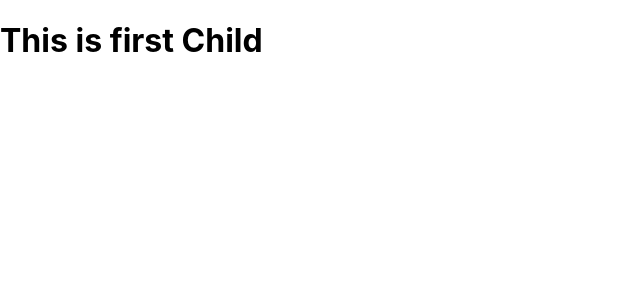
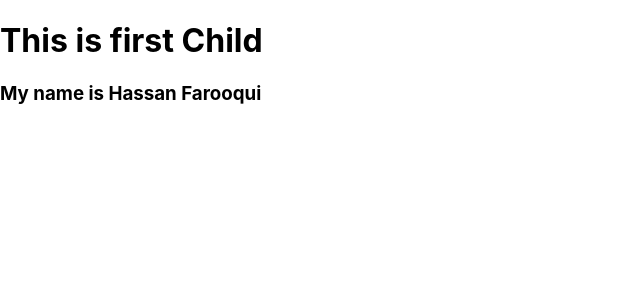
Before and after one commit to HFhassan/myweb, a React (Create React App) app: page / in a window 1280 px wide. Shown: the top 300 px of the page, without its empty margins (0-640 px from the left). Built offline with nearby package versions, Linux system fonts and the light colour scheme.

Commit message:
update index.js

```diff
--- a/src/Child.js
+++ b/src/Child.js
@@ -1,8 +1,11 @@
 import React from 'react';
 
-const  Child = () =>  {
+const  Child = (props) =>  {
     return (
-        <h1>This is first Child</h1>
+        <div>
+            <h1>This is first Child</h1>
+            <h3>My name is {props.name}</h3>
+        </div>
     )
 
 }
--- a/src/Parent.js
+++ b/src/Parent.js
@@ -1,9 +1,9 @@
 import React from 'react';
 import Child from './Child';
 
-const Parent = () => {
+const Parent = (props) => {
     return (
-        <Child />
+        <Child name = {props.name} />
     )
 }
 
--- a/src/index.js
+++ b/src/index.js
@@ -1,15 +1,13 @@
 import React from 'react';
 import ReactDOM from 'react-dom';
 import './index.css';
-import MediaCard from './MediaCard';
-import App from './App';
 import * as serviceWorker from './serviceWorker';
 import Parent from './Parent';
 
 
 ReactDOM.render(
   <React.StrictMode>
-    <Parent />
+    <Parent name="Hassan Farooqui" />
   </React.StrictMode>,
   document.getElementById('root')
 );
```
